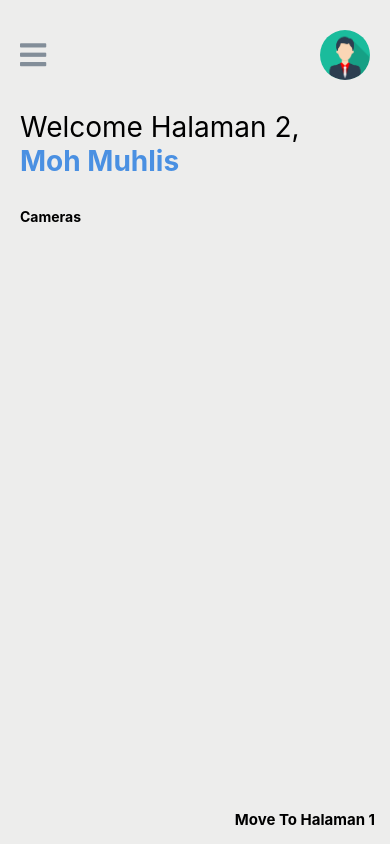
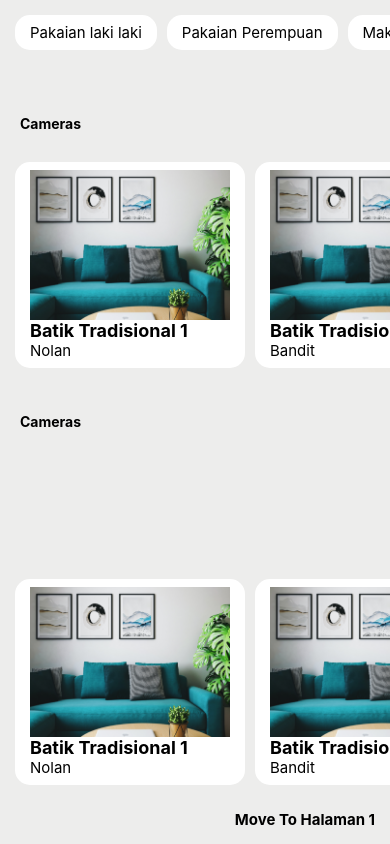
Before and after one commit to Muhlis222/tugas-aplikasi-mobile-sederhana, a React Native app: screen /Home2 in a window 390 px wide. Built offline with nearby package versions, Linux system fonts and the light colour scheme.

Commit message:
update terbaru

```diff
--- a/src/screens/About.jsx
+++ b/src/screens/About.jsx
@@ -0,0 +1,2 @@
+import React, {Component} from "react";
+import { Text, View } from "react-native";
--- a/src/screens/Home2.jsx
+++ b/src/screens/Home2.jsx
@@ -1,32 +1,123 @@
 import React, { Component } from "react";
-import { View, Text, StatusBar, Image, TouchableOpacity, ImageBackground,ScrollView } from "react-native";
+import { View, Text, StatusBar, Image, TouchableOpacity, ImageBackground,ScrollView, FlatList } from "react-native";
 import Icon from 'react-native-vector-icons/FontAwesome5';
 
 
 class Home2 extends Component {
     constructor(props) {
         super(props);
-        this.state = {};
+        this.state = {
+            data : [
+                {
+                    nama : 'Pakaian laki laki',
+                },
+                {
+                    nama : 'Pakaian Perempuan',
+                },
+                {
+                    nama : 'Makanan',
+                },
+                {
+                    nama : 'Minuman',
+                },
+                {
+                    nama : 'Hiburan',
+                },
+            ],
+            Gambar: [
+                {namaItem : 'Batik Tradisional 1', author : 'Nolan', Image : ''},
+                {namaItem : 'Batik Tradisional 2', author : 'Bandit', Image : ''},
+                {namaItem : 'Batik Tradisional 3', author : 'Cici', Image : ''},
+            ],
+        };
     }
+
     render() {
         return (
             <View style={{ flex: 1, backgroundColor: '#ededec' }}>
                 <StatusBar backgroundColor= '#ededec' barStyle= 'dark-content' />
-                <View style={{ marginTop: 30, marginHorizontal: 20, flexDirection: 'row'}}>
-                    <TouchableOpacity style={{ flex: 1, justifyContent: 'center', alignItems: 'flex-start'}}>
-                        <Icon name="bars" size={30} color="#838e99"/>
-                    </TouchableOpacity>
+                    <View>
+                        <FlatList
+                            data={this.state.data}
+                            style={{ marginLeft: 10, marginTop: 15 }}
+                            horizontal={true}
+                            renderItem = {({item}) => (
+                                <TouchableOpacity
+                                    style= {{
+                                        marginRight: 5,
+                                        backgroundColor: '#ffff',
+                                        elevation: 3,
+                                        paddingHorizontal: 15,
+                                        paddingVertical: 8,
+                                        marginBottom: 20,
+                                        borderRadius: 15,
+                                        marginLeft: 5,
+                                    }}>
+                                    <Text style={{ fontSize: 15 }}>{item.nama}</Text>
 
-                    <TouchableOpacity style={{ flex: 1, justifyContent: 'center', alignItems: 'flex-end'}}>
-                        <Image style= {{width: 50, height: 50, borderRadius: 50}} source={require('../image/user.png')}/>
-                    </TouchableOpacity>
-                </View>
-                <View style={{ marginHorizontal: 20, marginTop: 30, flex: 1}}>
-                    <Text style={{ fontSize: 28 }}>Welcome Halaman 2,</Text>
-                    <Text style={{ fontSize: 28, fontWeight: 'bold', color: '#4a90e2' }}>Moh Muhlis</Text>
+                                </TouchableOpacity>
+                            )}/>
+                    </View>
+                    <View style={{ marginHorizontal: 20, marginTop: 15}}>
+                        <Text style= {{ fontWeight: 'bold', marginTop: 30, marginBottom: 30 }}>Cameras</Text>
+                    </View>
+                    <View>
+                        <FlatList
+                            data={this.state.Gambar}
+                            style={{ marginLeft: 10 }}
+                            horizontal
+                            showsHorizontalScrollIndicator = {false}
+                            renderItem = {({item}) => (
+                                <TouchableOpacity
+                                    style= {{
+                                        marginRight: 5,
+                                        backgroundColor: '#ffff',
+                                        elevation: 3,
+                                        paddingHorizontal: 15,
+                                        paddingVertical: 8,
+                                        marginBottom: 10,
+                                        borderRadius: 15,
+                                        marginLeft: 5,
+                                    }}>
+                                    <Image style= {{ width: 200, height: 150 }} source={require('../image/logo.jpg')} />
+                                    <Text style={{ fontSize: 18, fontWeight: 'bold' }}>{item.namaItem}</Text>
+                                    <Text style={{ fontSize: 15 }}>{item.author}</Text>
 
-                    <Text style= {{ fontWeight: 'bold', marginTop: 30, marginBottom: 20 }}>Cameras</Text>
-                </View>
+                                </TouchableOpacity>
+                            )}/>
+                    </View>
+
+                    <View style={{ marginHorizontal: 20, marginTop: 20, flex: 1}}>
+                        <Text style= {{ fontWeight: 'bold', marginTop: 15, marginBottom: 20 }}>Cameras</Text>
+                    </View>
+                    <View>
+                        <FlatList
+                            data={this.state.Gambar}
+                            style={{ marginLeft: 10 }}
+                            horizontal
+                            showsHorizontalScrollIndicator = {false}
+                            renderItem = {({item}) => (
+                                <TouchableOpacity
+                                    style= {{
+                                        marginRight: 5,
+                                        backgroundColor: '#ffff',
+                                        elevation: 3,
+                                        paddingHorizontal: 15,
+                                        paddingVertical: 8,
+                                        marginBottom: 10,
+                                        borderRadius: 15,
+                                        marginLeft: 5,
+                                    }}>
+                                    <Image style= {{ width: 200, height: 150 }} source={require('../image/logo.jpg')} />
+                                    <Text style={{ fontSize: 18, fontWeight: 'bold' }}>{item.namaItem}</Text>
+                                    <Text style={{ fontSize: 15 }}>{item.author}</Text>
+
+                                </TouchableOpacity>
+                            )}/>
+                    </View>
+
+
+
                 <TouchableOpacity style={{ justifyContent: 'center', alignItems: 'flex-end' }} onPress={() => this.props.navigation.goBack()}>
                     <Text style={{ fontSize: 15, fontWeight: "bold", marginBottom: 20, margin: 15 }}>Move To Halaman 1</Text>
                 </TouchableOpacity>
```
